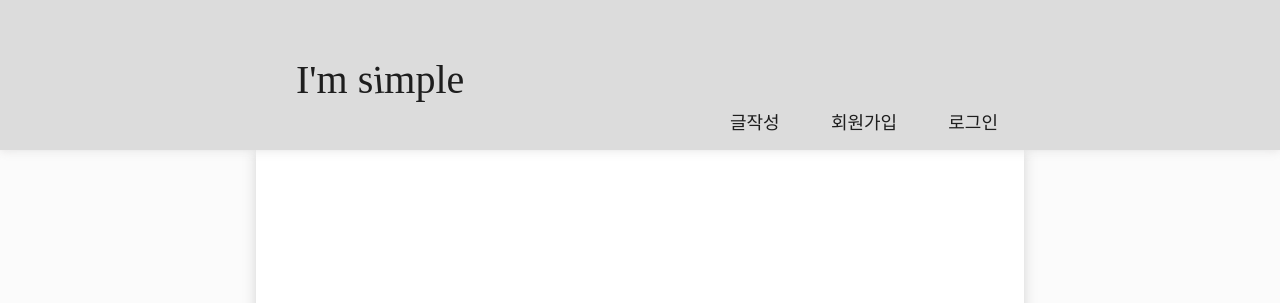
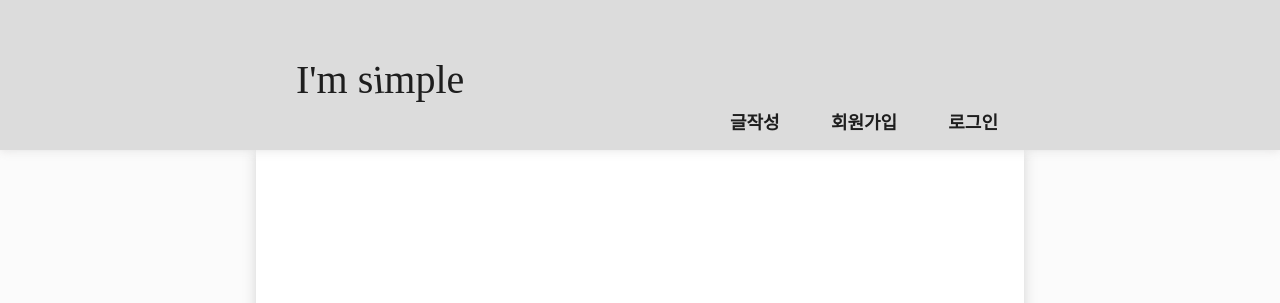
Before and after one commit to obov/simple-poster, a Flask app: page / in a window 1280 px wide. Shown: the top 303 px of the page. Run offline with Flask 2, Linux system fonts and the light colour scheme; some libraries are stand-ins or nearby versions.

Commit message:
nav font weight

```diff
--- a/static/css/base/index.css
+++ b/static/css/base/index.css
@@ -68,14 +68,16 @@ nav .wrapper .menus {
 nav .wrapper .menus li {
   padding: 6px;
   cursor: pointer;
-  border-bottom: 1px solid rgba(87, 87, 87, 0);
+  border-bottom: 2px solid rgba(87, 87, 87, 0);
   transition: 0.5s;
 }
 nav .wrapper .menus li:hover {
-  border-bottom: 1px solid rgba(87, 87, 87, 1);
+  border-bottom-color: rgba(87, 87, 87, 0.99);
   transition: 0.5s;
 }
-
+nav .wrapper .menus li a {
+  font-weight: 600;
+}
 @media (width <= 940px) {
   nav .wrapper {
     flex-direction: column;
```
